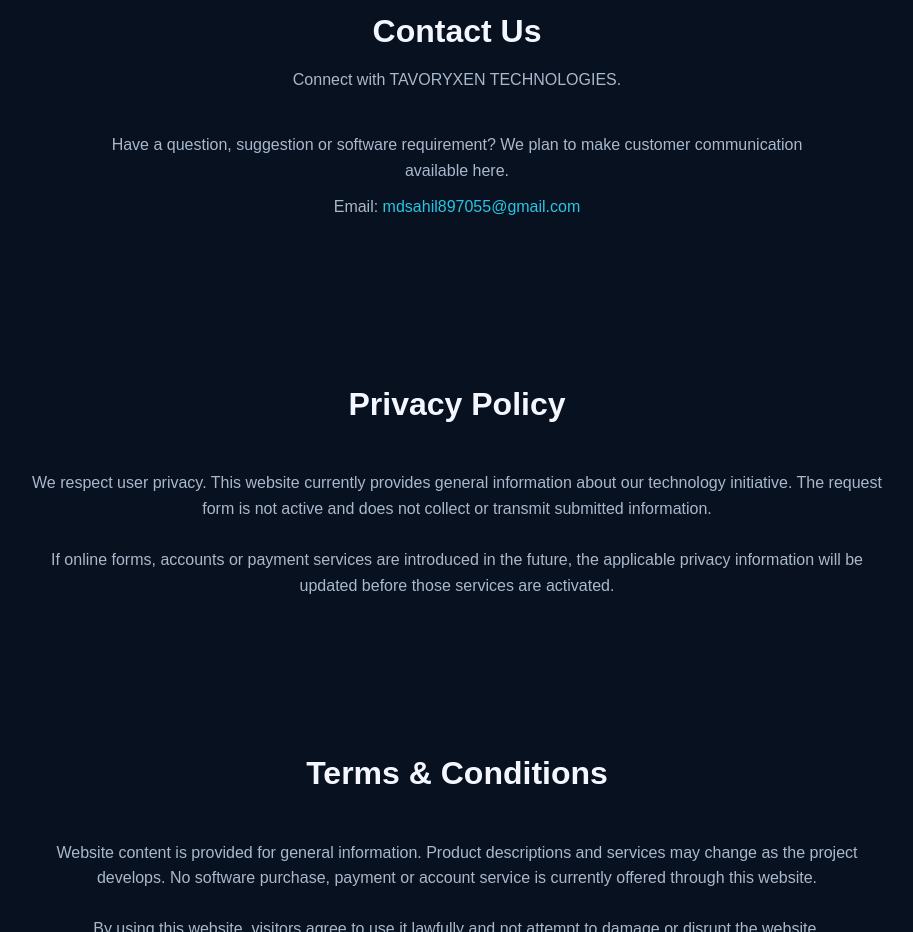
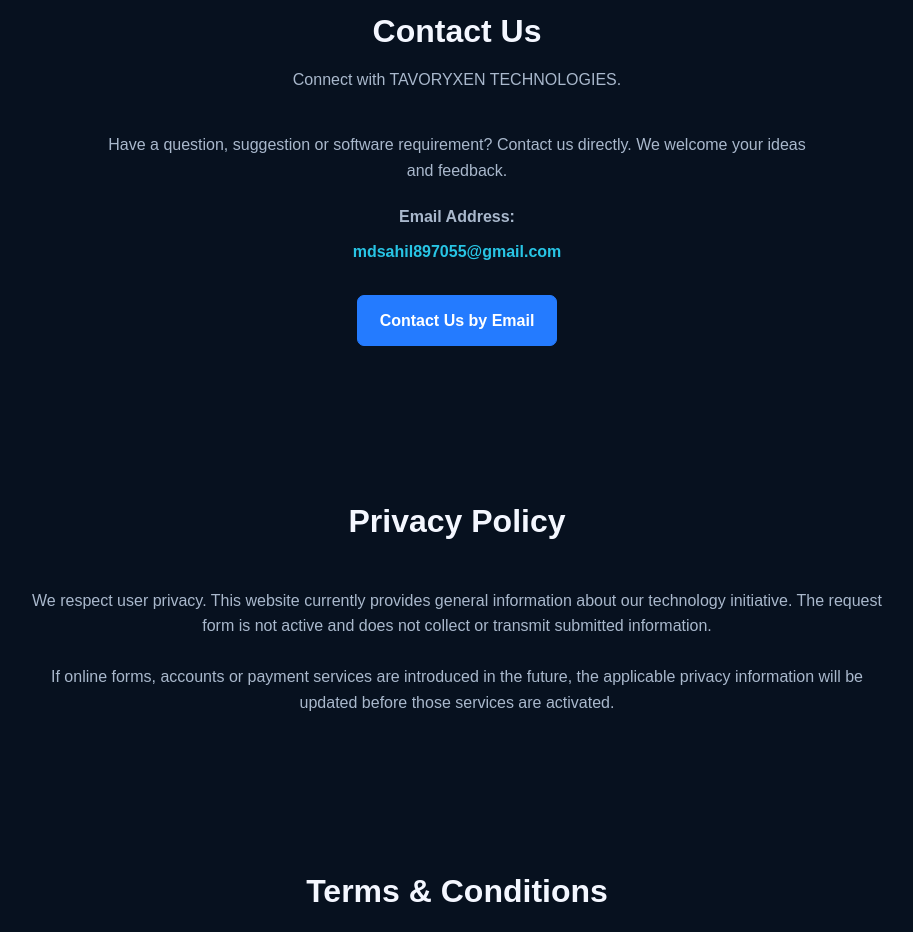
Before and after one commit to mdsahil897055-sketch/tavoryxen-technologies, a plain HTML site: page index.html in a window 1280 px wide. Shown: the part 3820-4752 px from the top of the page, without its empty margins (183-1096 px from the left). Drawn offline with Linux system fonts and the light colour scheme.

Commit message:
Improve contact section

```diff
--- a/index.html
+++ b/index.html
@@ -613,6 +613,7 @@ Submit Your Software Request
   </div>
 </section>
 
+
 <section id="contact">
   <div class="container">
     <div class="section-title">
@@ -623,14 +624,25 @@ Submit Your Software Request
     <div class="contact-box">
       <p>
         Have a question, suggestion or software requirement?
-        We plan to make customer communication available here.
+        Contact us directly. We welcome your ideas and feedback.
       </p>
+
+      <p style="margin-top:20px;">
+        <strong>Email Address:</strong>
+      </p>
+
       <p>
-  Email:
-  <a href="mailto:mdsahil897055@gmail.com" style="color:#28c5e5;">
-    mdsahil897055@gmail.com
-  </a>
+        <a href="mailto:mdsahil897055@gmail.com"
+           style="color:#28c5e5;font-weight:bold;">
+          mdsahil897055@gmail.com
+        </a>
       </p>
+
+      <a href="mailto:mdsahil897055@gmail.com"
+         class="btn"
+         style="display:inline-block;margin-top:20px;">
+        Contact Us by Email
+      </a>
     </div>
   </div>
 </section>
```
